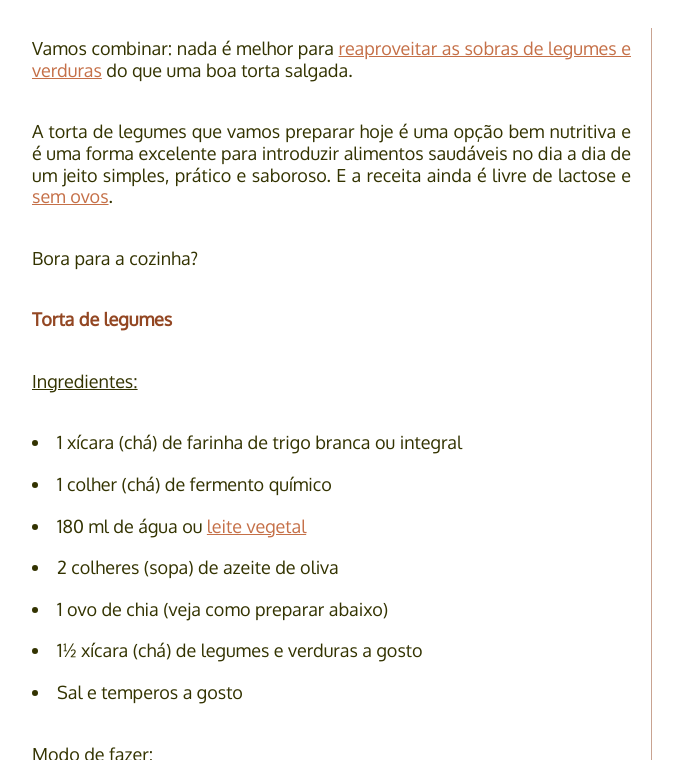
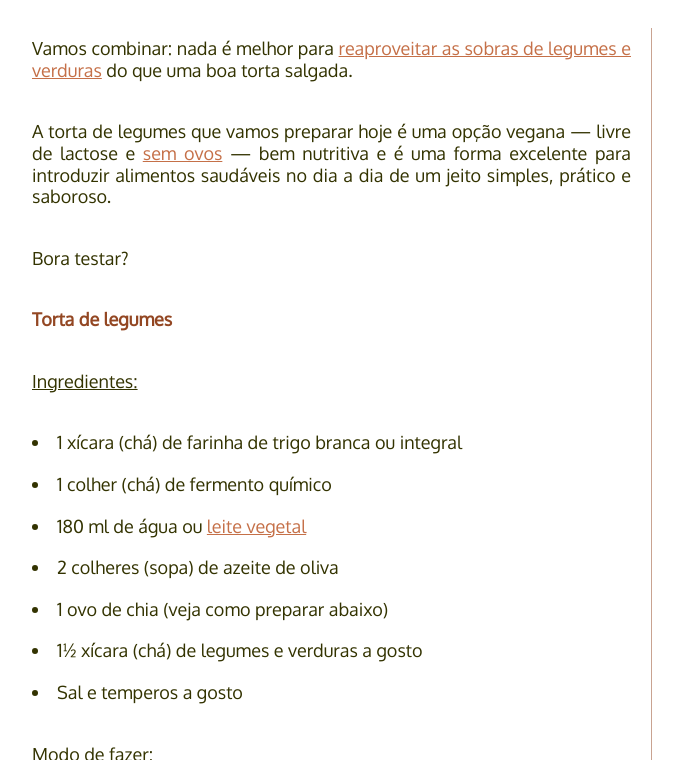
Before and after one commit to PaneladePau/paneladepau-jekyll-blog, a Jekyll site: the page built from _posts/2016-10-18-torta-de-legumes.md, in a window 1280 px wide and 900 px high, scrolled down 383 px, cut to the strip 140-900 px from the top of the window. Shown: the whole strip, without its empty margins (138-821 px from the left). Built offline with Jekyll 4.4.1, drawn with Linux system fonts in a browser that asks for light colours; nearby versions of some CDN libraries; some web fonts are replaced.

Commit message:
“update”

```diff
--- a/_posts/2016-10-18-torta-de-legumes.md
+++ b/_posts/2016-10-18-torta-de-legumes.md
@@ -17,9 +17,9 @@ legendaimg2: Legenda da imagem 2
 
 Vamos combinar: nada é melhor para [reaproveitar as sobras de legumes e verduras](http://paneladepau.com.br/tags/reutilizando-sobras/) do que uma boa torta salgada.
 
-A torta de legumes que vamos preparar hoje é uma opção bem nutritiva e é uma forma excelente para introduzir alimentos saudáveis no dia a dia de um jeito simples, prático e saboroso. E a receita ainda é livre de lactose e [sem ovos](http://paneladepau.com.br/cuca-sem-ovos/).
+A torta de legumes que vamos preparar hoje é uma opção vegana — livre de lactose e [sem ovos](http://paneladepau.com.br/cuca-sem-ovos/) — bem nutritiva e é uma forma excelente para introduzir alimentos saudáveis no dia a dia de um jeito simples, prático e saboroso.
 
-Bora para a cozinha?
+Bora testar?
 
 **Torta de legumes**
 
```
